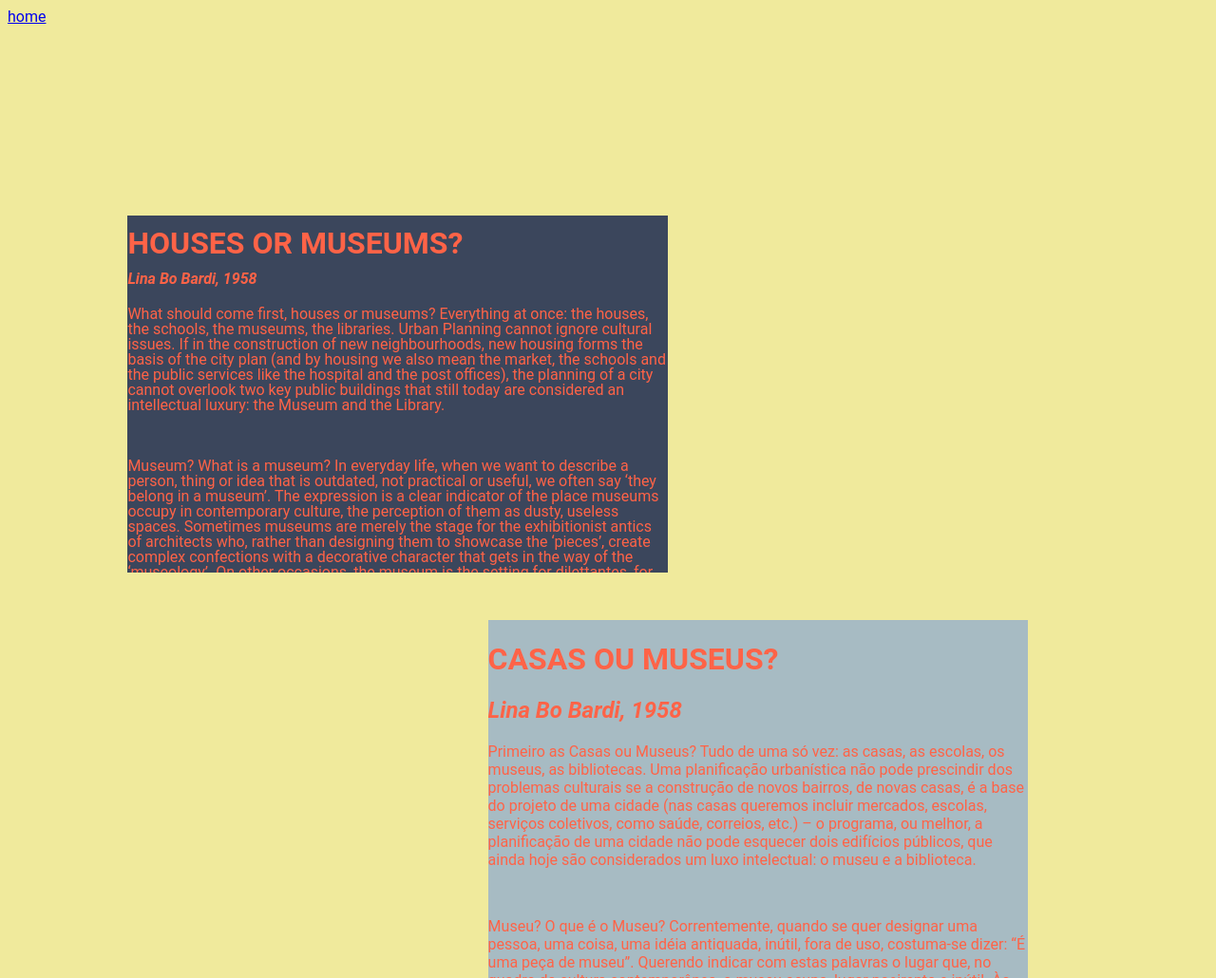
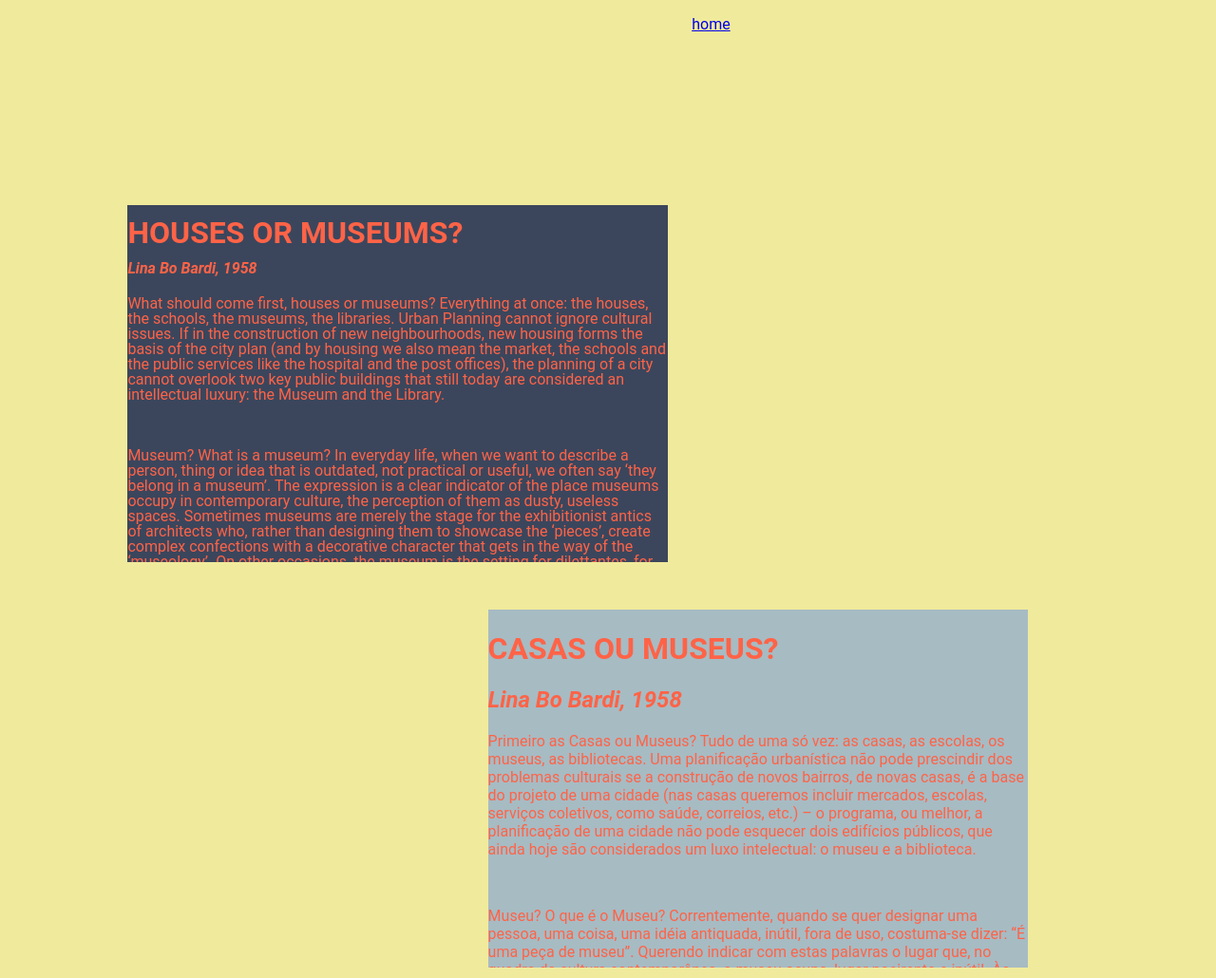
Before and after one commit to joycejoe/TraderZhou, a plain HTML site: page exercise-03/index.html in a window 1280 px wide. Shown: the whole page at 95% size. Drawn offline with Linux system fonts and the light colour scheme.

Commit message:
added go home button

```diff
--- a/exercise-03/index.html
+++ b/exercise-03/index.html
@@ -4,7 +4,6 @@
     <meta charset="UTF-8">
     <meta http-equiv="X-UA-Compatible" content="IE=edge">
     <meta name="viewport" content="width=device-width, initial-scale=1.0">
-    <a href="index.html">home</a>
     <title>Houses or Museums?</title>
     <link rel="stylesheet" href="style.css">
 </head>
@@ -47,6 +46,13 @@
     <br>
     <p><em>First published in Diário de Notícias (Salvador, Bahia), 5 October 1958</em></p>
     </div>
+    <div class="navigation">
+        <div class="home">
+            <p>
+                 <a href="../index.html">home</a>
+            </p>
+        </div>
+    </div>
 </div>
 </body>
 </html>
```
Also changed, not shown: exercise-02/index.html (+7 -0 lines), exercise-04/index.html (+7 -1 lines), exercise-05/index.html (+7 -1 lines), exercise-06/index.html (added, +7 -0 lines), project-02/index.html (+7 -1 lines), exercise-06/style.css (added).
